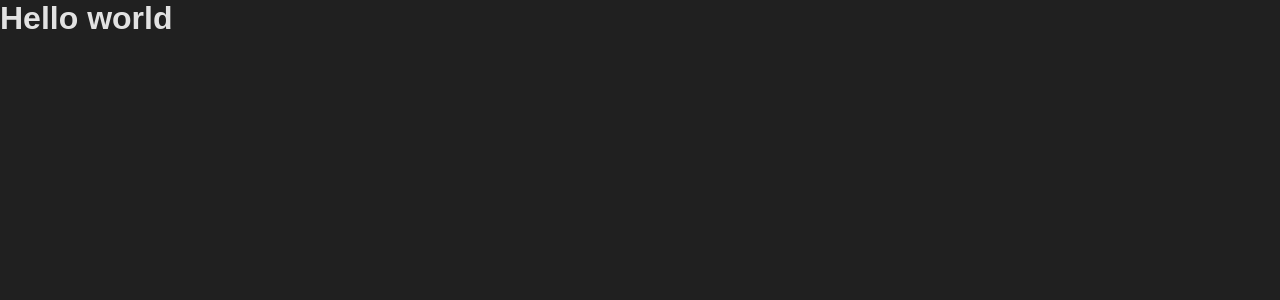
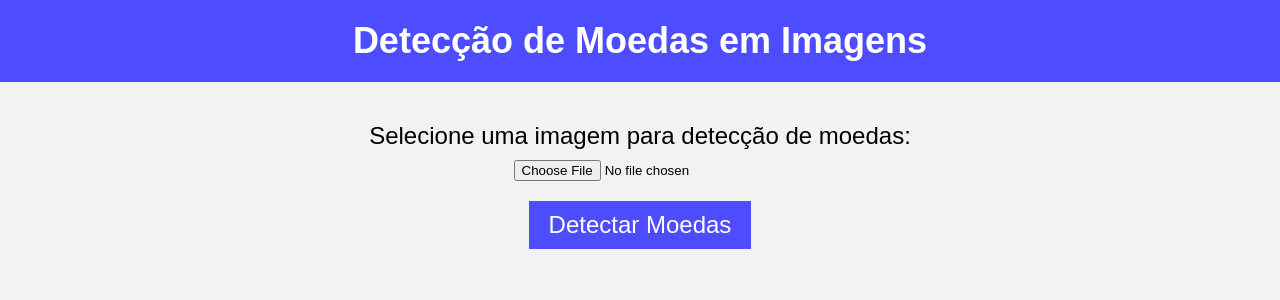
Before and after one commit to Thiago-Taboada/Coin-Detector-flask, a Flask app: page / in a window 1280 px wide. Shown: the top 300 px of the page. Run offline with Flask 3, Linux system fonts and the light colour scheme.

Commit message:
Versão inicial do projeto

```diff
--- a/main.py
+++ b/main.py
@@ -1,11 +1,36 @@
-from flask import Flask, render_template
+from flask import Flask, render_template, request
+import cv2
+import os
 
 app = Flask(__name__)
 
+APP_ROOT = os.path.dirname(os.path.abspath(__file__))
 
 @app.route("/")
 def homepage():
     return render_template("index.html")
+
+@app.route("/detect", methods=["POST"])
+def detect_coins():
+    target = os.path.join(APP_ROOT, 'static/')
+    if not os.path.isdir(target):
+        os.mkdir(target)
+
+    image_file = request.files["image"]
+    image_filename = image_file.filename
+    image_path = os.path.join(target, image_filename)
+    image_file.save(image_path)
+
+    img = cv2.imread(image_path)
+
+    # Aplicar algoritmo de detecção de moedas
+    # ...
+
+    # Guardar imagen com detecção de moedas
+    result_path = os.path.join(target, "result.jpg")
+    cv2.imwrite(result_path, img)
+
+    return render_template("index.html", result="static/result.jpg")
 
 @app.route("/error")
 def error():
--- a/static/css/style.css
+++ b/static/css/style.css
@@ -1,10 +1,62 @@
 *{
     margin: 0;
-    padding 0;
-    font-family: arial;
+	padding: 0;
 }
 
-body{
-    background: #202020;
-    color: #e2e2e2
+body {
+	font-family: Arial, sans-serif;
+	background-color: #f2f2f2;
 }
+
+header {
+	background-color: #4d4dff;
+	color: white;
+	padding: 20px;
+	text-align: center;
+}
+
+h1 {
+	margin: 0;
+	font-size: 36px;
+}
+
+.container {
+	max-width: 1200px;
+	margin: 0 auto;
+	padding: 20px;
+}
+
+form {
+	display: flex;
+	flex-direction: column;
+	align-items: center;
+	margin: 20px 0;
+}
+
+label {
+	font-size: 24px;
+	margin-bottom: 10px;
+}
+
+input[type="file"] {
+	margin-bottom: 20px;
+}
+
+button {
+	background-color: #4d4dff;
+	color: white;
+	border: none;
+	padding: 10px 20px;
+	font-size: 24px;
+	cursor: pointer;
+}
+
+button:hover {
+	background-color: #3333ff;
+}
+
+img {
+	max-width: 100%;
+	height: auto;
+	margin: 20px 0;
+}
--- a/templates/index.html
+++ b/templates/index.html
@@ -2,11 +2,25 @@
 <html lang="en">
 <head>
     <meta charset="UTF-8">
-    <title>Home</title>
+    <title>Detecção de Moedas em Imagens</title>
     <link rel="stylesheet" href="{{ url_for('static', filename='css/style.css') }}">
     <script src="{{ url_for('static', filename='js/app.js') }}"></script>
 </head>
 <body>
-    <h1>Hello world</h1>
+	<header>
+		<h1>Detecção de Moedas em Imagens</h1>
+	</header>
+
+	<div class="container">
+		<form action="/detect" method="post" enctype="multipart/form-data">
+			<label for="image">Selecione uma imagem para detecção de moedas:</label>
+			<input type="file" id="image" name="image" accept="image/*">
+			<button type="submit">Detectar Moedas</button>
+		</form>
+
+		{% if result %}
+			<img src="{{ result }}" alt="Imagem com detecção de moedas">
+		{% endif %}
+	</div>
 </body>
 </html>
```
